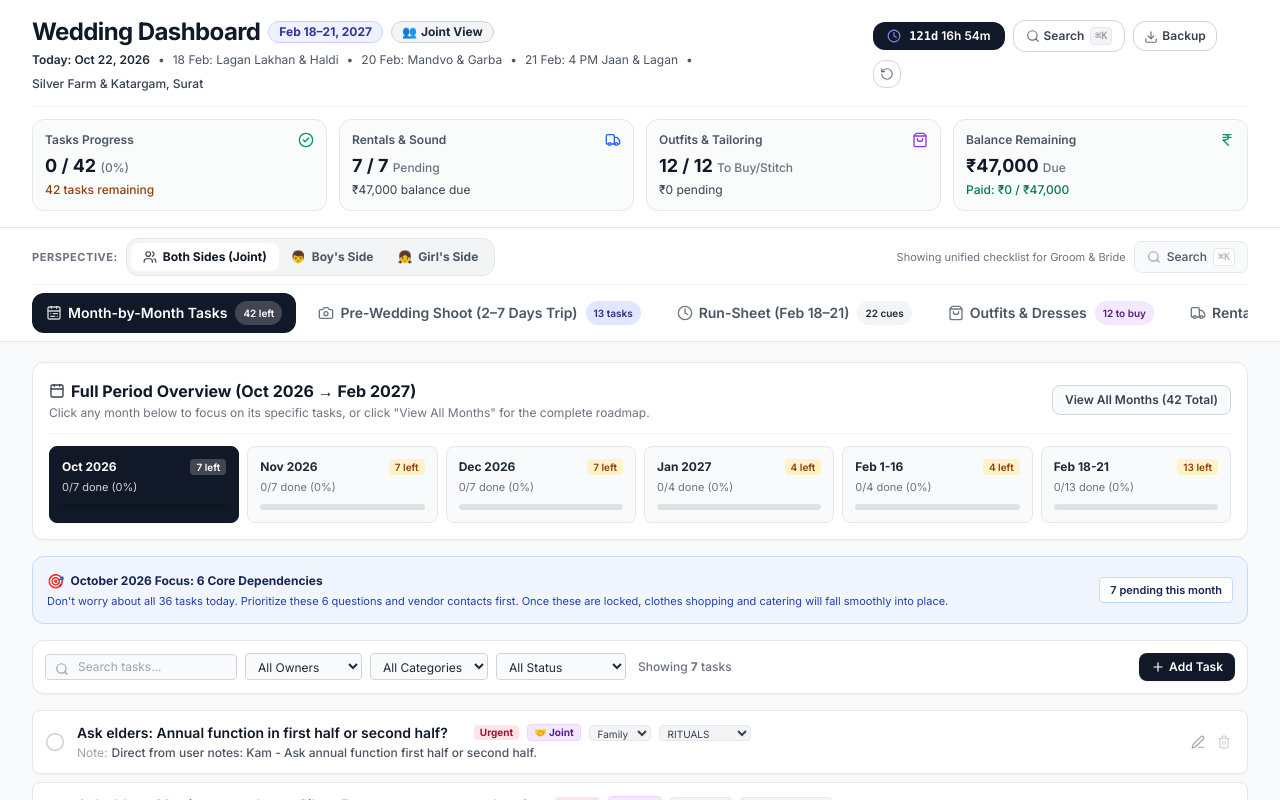
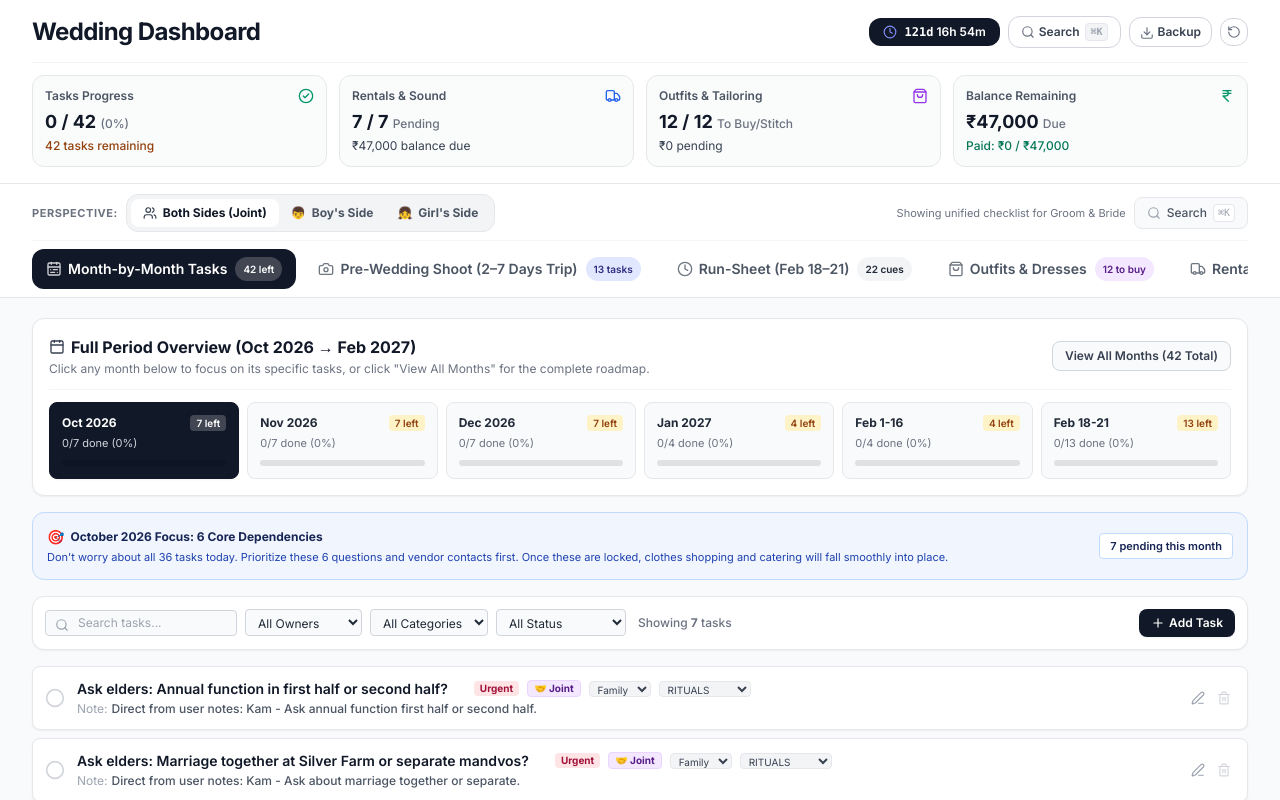
Before and after one commit to visiononai2/wedding-planner-2027, a React (Vite) app: page / in a window 1280 px wide. Shown: the top 800 px of the page. Built offline with nearby package versions, Linux system fonts and the light colour scheme.

Commit message:
Remove date badges, perspective badge, and schedule subtext from header

```diff
--- a/src/components/Header.tsx
+++ b/src/components/Header.tsx
@@ -140,41 +140,6 @@ export const Header: React.FC<HeaderProps> = ({
               <h1 className="text-xl sm:text-2xl font-black text-gray-900 tracking-tight">
                 Wedding Dashboard
               </h1>
-              <span className="px-2.5 py-0.5 rounded-full text-xs font-bold bg-indigo-50 text-indigo-800 border border-indigo-200">
-                Feb 18–21, 2027
-              </span>
-
-              {/* Active Perspective Badge */}
-              {activeSide === 'BOY' && (
-                <span className="px-2.5 py-0.5 rounded-full text-xs font-bold bg-blue-600 text-white shadow-2xs flex items-center gap-1">
-                  <span>👦</span>
-                  <span>Boy's Side Focus</span>
-                </span>
-              )}
-              {activeSide === 'GIRL' && (
-                <span className="px-2.5 py-0.5 rounded-full text-xs font-bold bg-rose-600 text-white shadow-2xs flex items-center gap-1">
-                  <span>👧</span>
-                  <span>Girl's Side Focus</span>
-                </span>
-              )}
-              {activeSide === 'ALL' && (
-                <span className="px-2.5 py-0.5 rounded-full text-xs font-bold bg-gray-100 text-gray-800 border border-gray-300 flex items-center gap-1">
-                  <span>👥</span>
-                  <span>Joint View</span>
-                </span>
-              )}
-            </div>
-
-            <div className="flex flex-wrap items-center gap-2 text-xs text-gray-600 mt-1">
-              <span className="font-semibold text-gray-800">Today: Oct 22, 2026</span>
-              <span>•</span>
-              <span>18 Feb: Lagan Lakhan & Haldi</span>
-              <span>•</span>
-              <span>20 Feb: Mandvo & Garba</span>
-              <span>•</span>
-              <span>21 Feb: 4 PM Jaan & Lagan</span>
-              <span>•</span>
-              <span className="font-medium text-gray-700">Silver Farm & Katargam, Surat</span>
             </div>
           </div>
 
```
